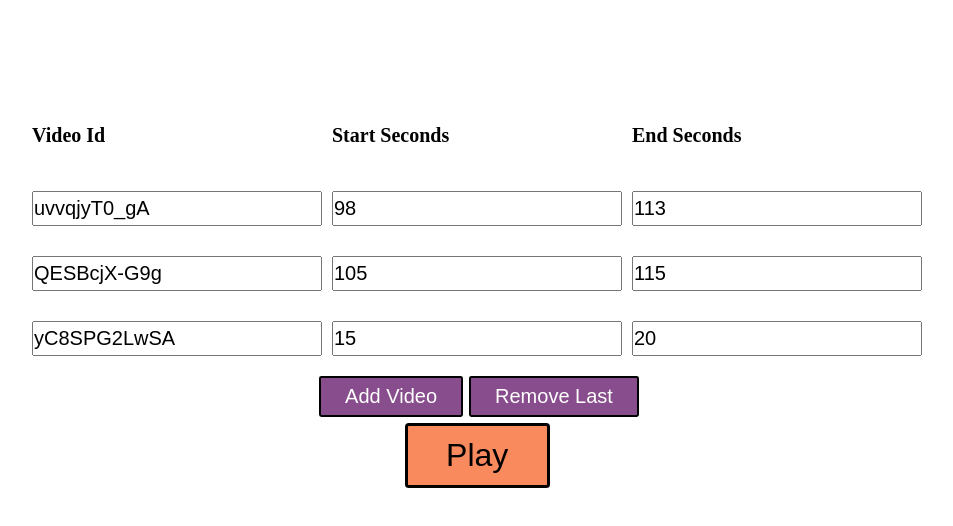
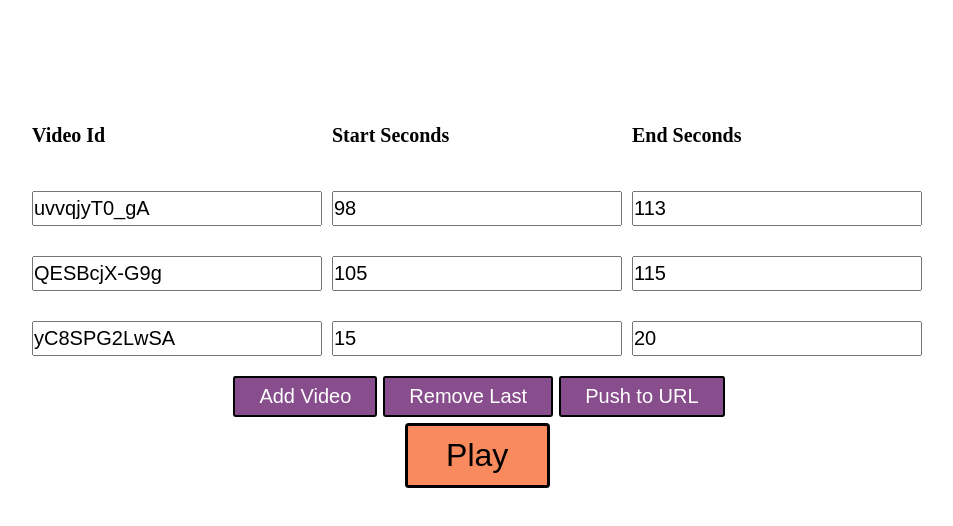
Before and after one commit to Sirvess/compilation-creator, a React app: page / in a window 1280 px wide. Shown: the top 526 px of the page, without its empty margins (158-1111 px from the left). Built offline with nearby package versions, Linux system fonts and the light colour scheme; the HTML template or start-up script is replaced by a standard one.

Commit message:
Add feature to create URL from created playlist

```diff
--- a/src/components/Form.tsx
+++ b/src/components/Form.tsx
@@ -195,6 +195,32 @@ export const Form: React.ComponentType<{
             >
               Remove Last
             </Button>
+            <Button
+              onClick={(e) => {
+                e.preventDefault();
+                const vals = getValues();
+                //@ts-ignore
+                const playlist: Playlist = vals["data"]
+                  //@ts-ignore
+                  .filter((item) => item?.id?.length && item.id.length > 0)
+                  .map(({ id, startSeconds, endSeconds }: Video) => {
+                    return [
+                      id,
+                      Number(startSeconds),
+                      Number(endSeconds),
+                    ].join();
+                  })
+                  .join("&id=");
+
+                window.history.pushState(
+                  null,
+                  "",
+                  `${location.pathname}?id=${playlist}`
+                );
+              }}
+            >
+              Push to URL
+            </Button>
           </ButtonContainer>
           <StartButton>Play</StartButton>
         </FormContainer>
```
